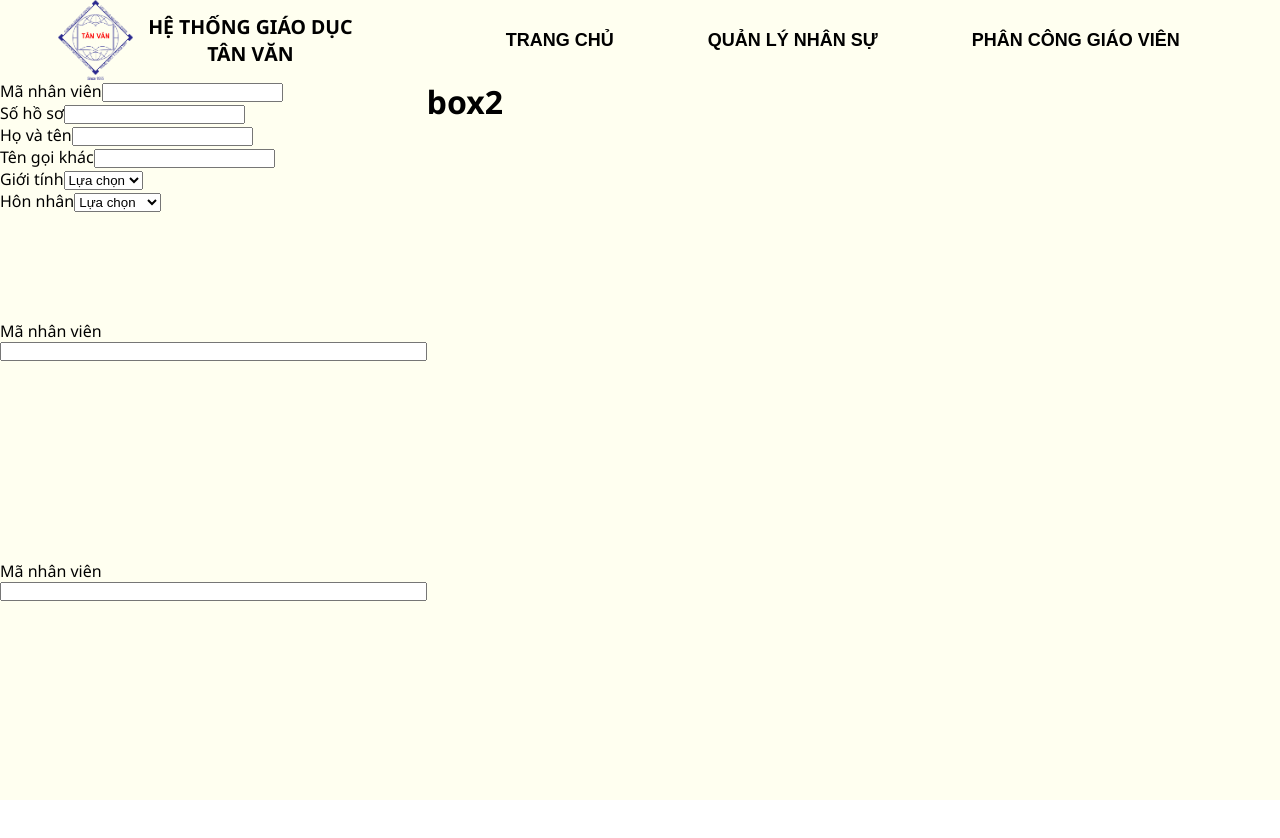
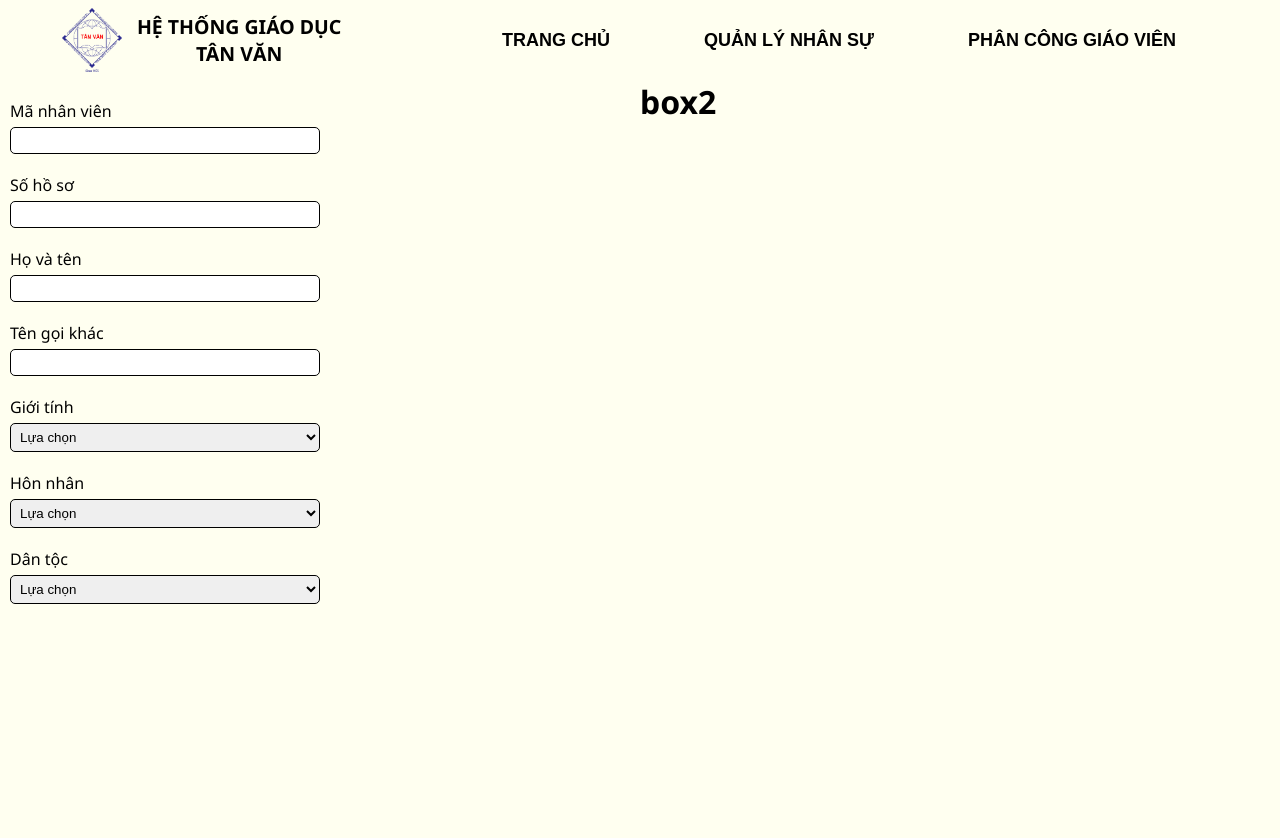
Before and after one commit to nhanlnt-96/quanlynhansu, a React (Create React App) app: page / in a window 1280 px wide. Shown: the top 838 px of the page. Before the commit the page ends 800 px from the top, so only its background shows below. Built offline with nearby package versions, Linux system fonts and the light colour scheme.

Commit message:
update AddNewStaff

```diff
--- a/src/App.css
+++ b/src/App.css
@@ -3,6 +3,19 @@
   padding: 0;
   margin: 0;
   box-sizing: border-box;
+}
+
+/* Chrome, Safari, Edge, Opera */
+
+input::-webkit-outer-spin-button, input::-webkit-inner-spin-button {
+  -webkit-appearance: none;
+  margin: 0;
+}
+
+/* Firefox */
+
+input[type=number] {
+  -moz-appearance: textfield;
 }
 
 .App {
@@ -35,7 +48,7 @@
 }
 
 .left-bar img {
-  width: 85px;
+  width: 70px;
   padding: 5px;
 }
 
@@ -96,27 +109,21 @@
   background-color: wheat;
 }
 
-.dropdown button:focus + ul {
+.dropdown button:focus+ul {
   opacity: 1;
   pointer-events: all;
   transform: translateY(10px);
 }
 
 .AddStaff {
-  height: 90vh;
+  height: 100vh;
+  width: 100vw;
   display: grid;
-  grid-template-columns: repeat(3, 1fr);
+  grid-template-rows: repeat(3, 1fr);
+  background: ivory;
 }
 
-.personal-info {
-  display: grid;
-  grid-column: 1/3;
-  grid-template-rows: repeat(3, 1fr);
-}
-
-.personal-id,
-.personal-add,
-.general-info {
+.general-info, .personal-id, .personal-add {
   display: grid;
   grid-template-columns: repeat(2, 1fr);
 }
@@ -124,4 +131,21 @@
 .box1 {
   display: flex;
   flex-direction: column;
+  justify-content: space-around;
+  padding: 10px;
 }
+
+.box1 label {
+  display: flex;
+  flex-direction: column;
+  margin: 10px 0px;
+}
+
+.box1 input, select {
+  margin-top: 5px;
+  padding: 5px;
+  border-radius: 5px;
+  outline: none;
+  border: 1px solid black;
+  width: 50%;
+}
--- a/src/components/AddNewStaff.js
+++ b/src/components/AddNewStaff.js
@@ -1,49 +1,53 @@
-import React from 'react';
+import React, { useState } from 'react';
+import NationList from '../data/NationList.json';
 
 export const AddNewStaff = () => {
     return (
         <div className="AddStaff">
-            <div className="personal-info">
             <div className="general-info">
                 <div className="box1">
-                        <div className="content">
-                            <label for="staff-id">Mã nhân viên</label>
-                            <input name="staff-id" type="number" required={true} />
-                        </div>
+                    <label>Mã nhân viên
+                            <input type="number" required={true} />
+                    </label>
 
-                        <div className="content">
-                            <label for="profile-id">Số hồ sơ</label>
-                            <input name="profile-id" type="text" />
-                        </div>
+                    <label>Số hồ sơ
+                            <input type="text" />
+                    </label>
 
-                        <div className="content">
-                            <label for="fullname">Họ và tên</label>
-                            <input name="fullname" type="text" required={true} />
-                        </div>
+                    <label>Họ và tên
+                            <input type="text" required={true} />
+                    </label>
 
-                        <div className="content">
-                            <label for="nickname">Tên gọi khác</label>
-                            <input name="nickname" type="text" />
-                        </div>
+                    <label>Tên gọi khác
+                            <input type="text" />
+                    </label>
 
-                        <div className="content">
-                            <label for="gender">Giới tính</label>
-                            <select name="gender" required={true}>
-                                <option selected>Lựa chọn</option>
+                    <label>Giới tính
+                            <select required={true}>
+                            <option defaultValue="Lựa chọn">Lựa chọn</option>
                             <option>Nam</option>
                             <option>Nữ</option>
                         </select>
-                        </div>
+                    </label>
 
-                        <div className="content">
-                            <label for="mariage">Hôn nhân</label>
-                            <select name="mariage">
-                                <option selected>Lựa chọn</option>
+                    <label>Hôn nhân
+                            <select>
+                            <option defaultValue="Lựa chọn">Lựa chọn</option>
                             <option>Độc thân</option>
                             <option>Đã kết hôn</option>
                             <option>Ly dị</option>
                         </select>
-                        </div>
+                    </label>
+
+                    <label>Dân tộc
+                            <select>
+                            {
+                                NationList.map((nation) => (
+                                    <option key={nation.id}>{nation.name}</option>
+                                ))
+                            }
+                        </select>
+                    </label>
                 </div>
 
                 <div className="box2">
@@ -53,9 +57,9 @@ export const AddNewStaff = () => {
 
             <div className="personal-id">
                 <div className="box1">
-                        <label for="staff-id">Mã nhân viên</label>
-                        <input name="staff-id" type="number" required={true} />
+
                 </div>
+
                 <div className="box2">
 
                 </div>
@@ -63,18 +67,13 @@ export const AddNewStaff = () => {
 
             <div className="personal-add">
                 <div className="box1">
-                        <label for="staff-id">Mã nhân viên</label>
-                        <input name="staff-id" type="number" required={true} />
+
                 </div>
+
                 <div className="box2">
 
                 </div>
             </div>
         </div>
-
-            <div className="personal-contact">
-
-            </div>
-        </div>
     );
 }
--- /dev/null
+++ b/src/data/NationList.json
@@ -0,0 +1,222 @@
+[
+    {
+        "id": 0,
+        "name": "Lựa chọn"
+    },
+    {
+        "id": 1,
+        "name": "Kinh"
+    },
+    {
+        "id": 2,
+        "name": "Tày"
+    },
+    {
+        "id": 3,
+        "name": "Thái"
+    },
+    {
+        "id": 4,
+        "name": "Mường"
+    },
+    {
+        "id": 5,
+        "name": "H'mông"
+    },
+    {
+        "id": 6,
+        "name": "Khmer"
+    },
+    {
+        "id": 7,
+        "name": "Nùng"
+    },
+    {
+        "id": 8,
+        "name": "Dao"
+    },
+    {
+        "id": 9,
+        "name": "Hoa"
+    },
+    {
+        "id": 10,
+        "name": "Gia Rai"
+    },
+    {
+        "id": 11,
+        "name": "Ê Đê"
+    },
+    {
+        "id": 12,
+        "name": "Ba Na"
+    },
+    {
+        "id": 13,
+        "name": "Xơ Đăng"
+    },
+    {
+        "id": 14,
+        "name": "Sán Chay"
+    },
+    {
+        "id": 15,
+        "name": "Cơ Ho"
+    },
+    {
+        "id": 16,
+        "name": "Sán Dìu"
+    },
+    {
+        "id": 17,
+        "name": "Chăm"
+    },
+    {
+        "id": 18,
+        "name": "Hrê"
+    },
+    {
+        "id": 19,
+        "name": "Ra Glai"
+    },
+    {
+        "id": 20,
+        "name": "M'Nông"
+    },
+    {
+        "id": 21,
+        "name": "X’Tiêng"
+    },
+    {
+        "id": 22,
+        "name": "Bru-Vân Kiều"
+    },
+    {
+        "id": 23,
+        "name": "Thổ"
+    },
+    {
+        "id": 24,
+        "name": "Khơ Mú"
+    },
+    {
+        "id": 25,
+        "name": "Cơ Tu"
+    },
+    {
+        "id": 26,
+        "name": "Giáy"
+    },
+    {
+        "id": 27,
+        "name": "Giẻ Triêng"
+    },
+    {
+        "id": 28,
+        "name": "Tà Ôi"
+    },
+    {
+        "id": 29,
+        "name": "Mạ"
+    },
+    {
+        "id": 30,
+        "name": "Co"
+    },
+    {
+        "id": 31,
+        "name": "Chơ Ro"
+    },
+    {
+        "id": 32,
+        "name": "Xinh Mun"
+    },
+    {
+        "id": 33,
+        "name": "Hà Nhì"
+    },
+    {
+        "id": 34,
+        "name": "Chu Ru"
+    },
+    {
+        "id": 35,
+        "name": "Lào"
+    },
+    {
+        "id": 36,
+        "name": "Kháng"
+    },
+    {
+        "id": 37,
+        "name": "La Chí"
+    },
+    {
+        "id": 38,
+        "name": "Phù Lá"
+    },
+    {
+        "id": 39,
+        "name": "La Hủ"
+    },
+    {
+        "id": 40,
+        "name": "La Ha"
+    },
+    {
+        "id": 41,
+        "name": "Pà Thẻn"
+    },
+    {
+        "id": 42,
+        "name": "Chứt"
+    },
+    {
+        "id": 43,
+        "name": "Lự"
+    },
+    {
+        "id": 44,
+        "name": "Lô Lô"
+    },
+    {
+        "id": 45,
+        "name": "Mảng"
+    },
+    {
+        "id": 46,
+        "name": "Cờ Lao"
+    },
+    {
+        "id": 47,
+        "name": "Bố Y"
+    },
+    {
+        "id": 48,
+        "name": "Cống"
+    },
+    {
+        "id": 49,
+        "name": "Ngái"
+    },
+    {
+        "id": 50,
+        "name": "Si La"
+    },
+    {
+        "id": 51,
+        "name": "Pu Péo"
+    },
+    {
+        "id": 52,
+        "name": "Rơ măm"
+    },
+    {
+        "id": 53,
+        "name": "Brâu"
+    },
+    {
+        "id": 54,
+        "name": "Ơ Đu"
+    }
+]
```
Also changed, not shown: 1 other file (tests, documents, lock files or other folders). Lines whose indentation alone changed are shown as unchanged.
